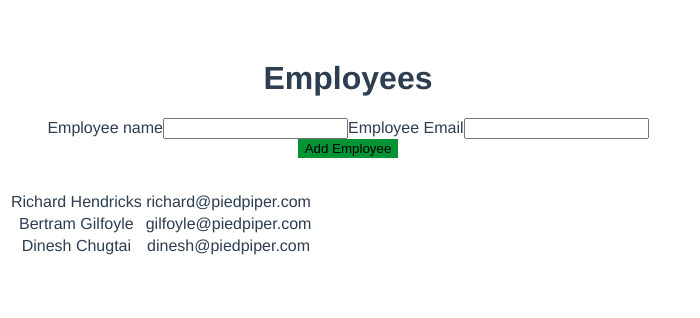
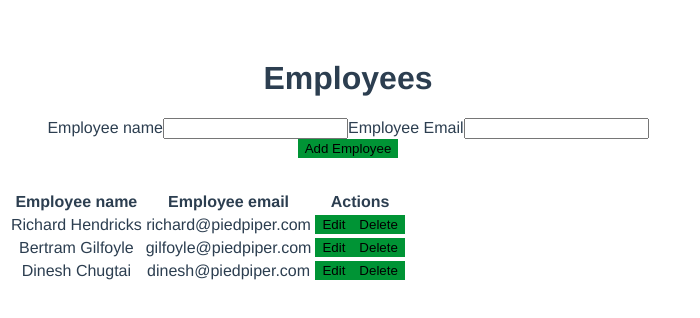
Before and after one commit to hollanbm/TestVueJS, a Vue app: page / in a window 1280 px wide. Shown: the top 318 px of the page, without its empty margins (0-700 px from the left). Built offline with nearby package versions, Linux system fonts and the light colour scheme.

Commit message:
emit delete event on button click

```diff
--- a/src/App.vue
+++ b/src/App.vue
@@ -7,7 +7,7 @@
     <h1>Employees</h1>
 
     <employee-form @add:employee="addEmployee" />
-    <employee-table v-bind:employees="employees" />
+    <employee-table :employees="employees" @delete:employee="deleteEmployee" />
   </div>
 </template>
 
@@ -49,6 +49,11 @@
       const newEmployee = { ...employee, id }
 
       this.employees = [...this.employees, newEmployee]
+    },
+    deleteEmployee (id) {
+      this.employees = this.employees.filter(
+        employee => employee.id !== id
+      )
     }
   }
 }
--- a/src/components/EmployeeTable.vue
+++ b/src/components/EmployeeTable.vue
@@ -1,10 +1,24 @@
 <template>
    <div id="employee-table">
-    <table>
+    <p v-if="employees.length < 1" class="empty-table">
+      No employees
+    </p>
+    <table v-else>
+      <thead>
+        <tr>
+          <th>Employee name</th>
+          <th>Employee email</th>
+          <th>Actions</th>
+        </tr>
+      </thead>
       <tbody>
         <tr v-for="employee in employees" :key="employee.id">
           <td>{{ employee.name }}</td>
           <td>{{ employee.email }}</td>
+          <td>
+            <button>Edit</button>
+            <button @click="$emit('delete:employee', employee.id)">Delete</button>
+          </td>
         </tr>
       </tbody>
     </table>
```
